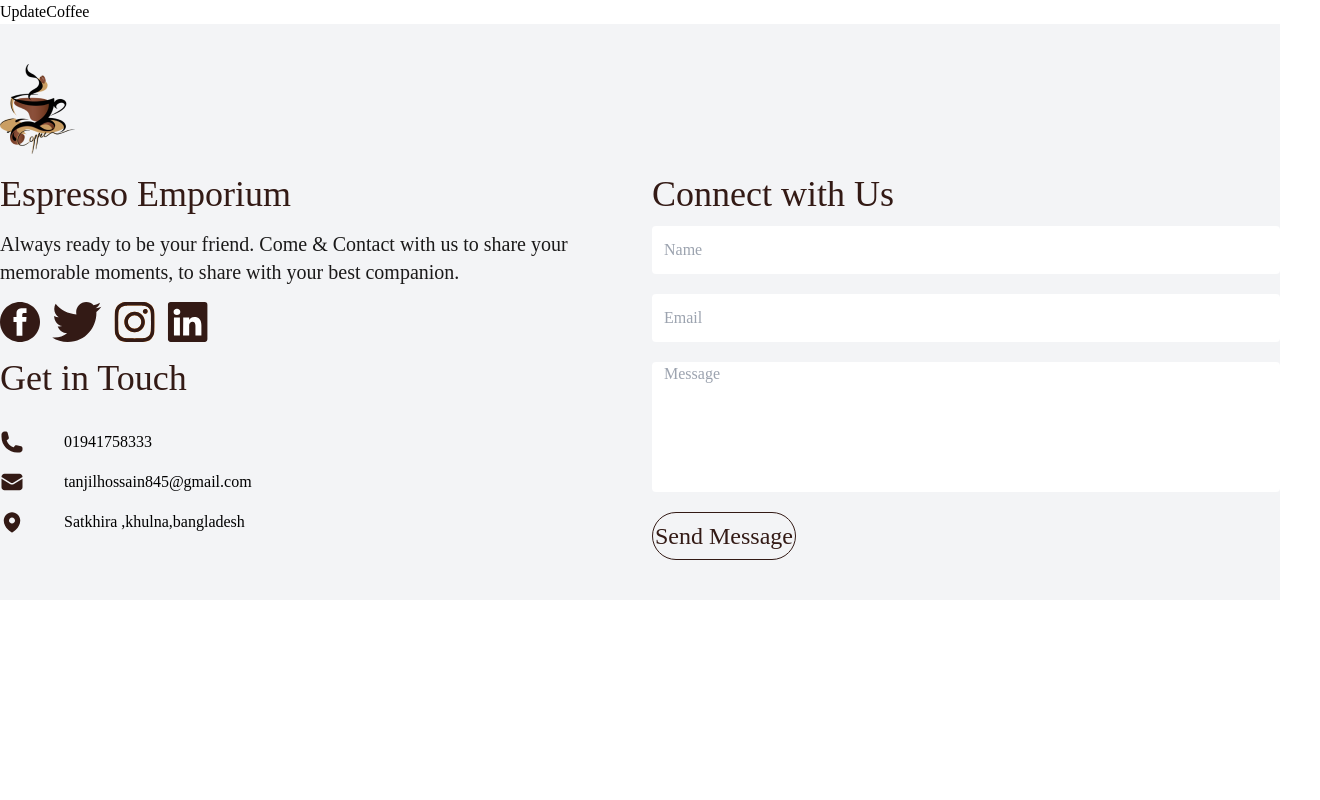
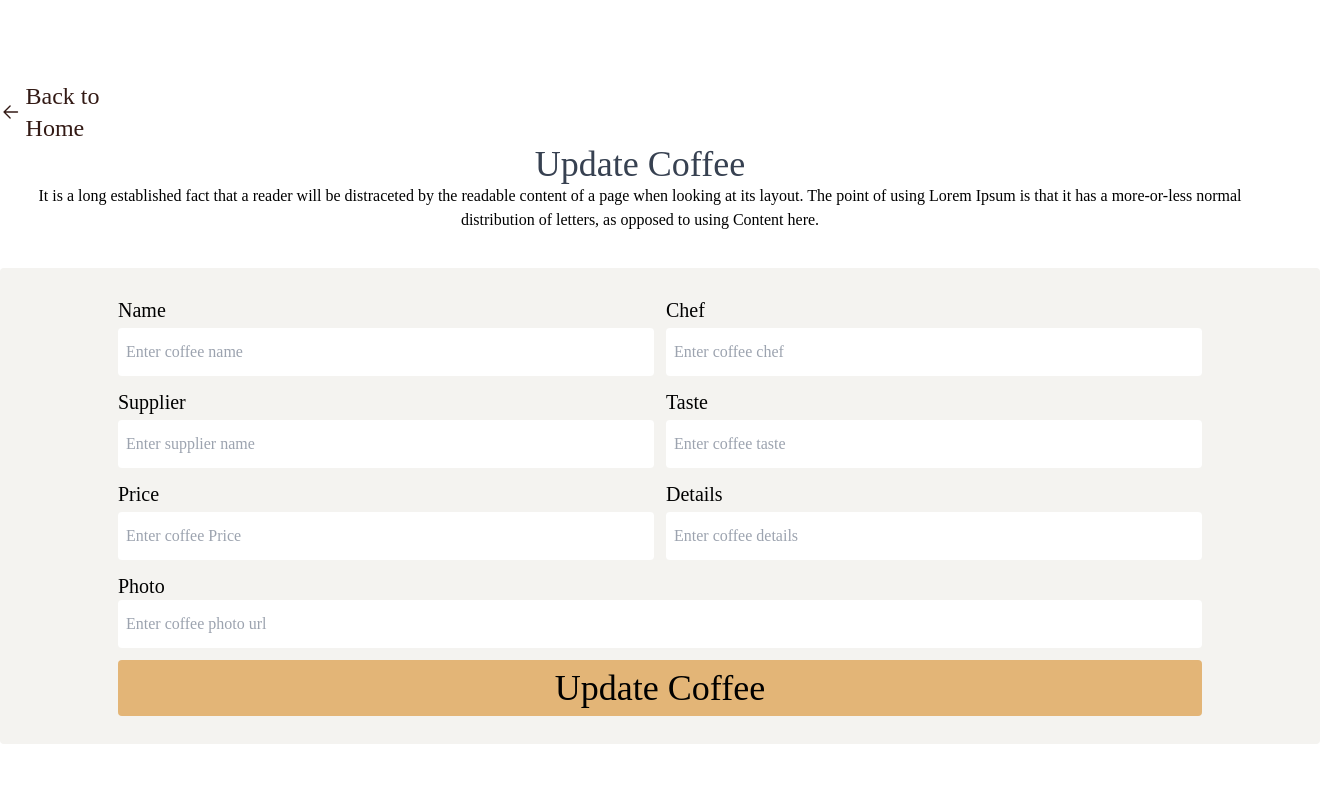
Before and after one commit to Tanjilhossaintamim/coffee-shop-client, a React (Vite) app: page /update-coffee in a window 1280 px wide. Shown: the top 800 px of the page, 1320 px wide, since content can reach past the window. Built offline with nearby package versions, Linux system fonts and the light colour scheme; a web font is replaced by a local one.

Commit message:
compleated update funtionality

```diff
--- a/src/components/Coffee/Coffee.jsx
+++ b/src/components/Coffee/Coffee.jsx
@@ -1,8 +1,14 @@
 import PropTypes from "prop-types";
 import { useDeleteCoffeeMutation } from "../../redux/features/coffee/coffeeApi";
 import Swal from "sweetalert2";
-const Coffee = ({ img, name, chef, price, _id }) => {
+import { useNavigate } from "react-router-dom";
+import { useDispatch } from "react-redux";
+import { editCoffee } from "../../redux/features/coffee/coffeeSlice";
+const Coffee = ({ coffee }) => {
+  const { _id, name, chef, price, photo } = coffee;
   const [deleteCoffee] = useDeleteCoffeeMutation();
+  const dispatch = useDispatch();
+  const navigate = useNavigate();
   const handelDeleteCoffee = async () => {
     const { isConfirmed } = await Swal.fire({
       title: "Warning!",
@@ -15,9 +21,14 @@ const Coffee = ({ img, name, chef, price, _id }) => {
       deleteCoffee(_id);
     }
   };
+
+  const handelUpdateCoffee = () => {
+    dispatch(editCoffee(coffee));
+    navigate("/update-coffee");
+  };
   return (
     <div className="w-full lg:w-[648px] lg:h-[300px] rounded-xl bg-color-gray p-4 flex flex-col lg:flex-row items-center gap-10 flex-wrap">
-      <img src={img} alt="" className="lg:w-[185px] h-[259px] object-cover" />
+      <img src={photo} alt="" className="lg:w-[185px] h-[259px] object-cover" />
       <div className="text-xl flex-grow">
         <p>
           <span className="text-color-black2 mr-2">Name:</span>
@@ -53,7 +64,10 @@ const Coffee = ({ img, name, chef, price, _id }) => {
             />
           </svg>
         </button>
-        <button className="w-10 h-10 flex justify-center items-center bg-[#3C393B] rounded">
+        <button
+          onClick={() => handelUpdateCoffee()}
+          className="w-10 h-10 flex justify-center items-center bg-[#3C393B] rounded"
+        >
           <svg
             xmlns="http://www.w3.org/2000/svg"
             width="20"
@@ -94,11 +108,7 @@ const Coffee = ({ img, name, chef, price, _id }) => {
 };
 
 Coffee.propTypes = {
-  img: PropTypes.string,
-  name: PropTypes.string,
-  chef: PropTypes.string,
-  price: PropTypes.string,
-  _id: PropTypes.string,
+  coffee: PropTypes.object,
 };
 
 export default Coffee;
--- a/src/components/Coffee/CoffeeList.jsx
+++ b/src/components/Coffee/CoffeeList.jsx
@@ -13,14 +13,7 @@ const CoffeeList = () => {
   if (!isLoading && isError) content = <div>Something wrong !</div>;
   if (coffees?.length > 0) {
     content = coffees.map((coffee, i) => (
-      <Coffee
-        key={coffee._id || i}
-        img={coffee.photo}
-        name={coffee.name}
-        price={coffee.price}
-        chef={coffee.chef}
-        _id={coffee._id}
-      />
+      <Coffee key={coffee._id || i} coffee={coffee} />
     ));
   }
   return (
--- a/src/pages/AddCoffee/AddCoffee.jsx
+++ b/src/pages/AddCoffee/AddCoffee.jsx
@@ -4,7 +4,7 @@ import { useEffect } from "react";
 import Swal from "sweetalert2";
 
 const AddCoffee = () => {
-  const [addCoffee, { data, isSuccess, isLoading }] = useAddCoffeeMutation();
+  const [addCoffee, { isSuccess, isLoading }] = useAddCoffeeMutation();
   const handelAddCoffee = (e) => {
     e.preventDefault();
     const form = e.target;
@@ -19,7 +19,6 @@ const AddCoffee = () => {
     addCoffee({ name, chef, supplier, teste, price, details, photo });
   };
   const navigate = useNavigate();
-  console.log(data);
 
   useEffect(() => {
     if (isSuccess) {
--- a/src/pages/UpdateCoffee/UpdateCoffee.jsx
+++ b/src/pages/UpdateCoffee/UpdateCoffee.jsx
@@ -1,5 +1,176 @@
+import { useSelector } from "react-redux";
+import { Link, useNavigate } from "react-router-dom";
+import { useUpdateCoffeeMutation } from "../../redux/features/coffee/coffeeApi";
+import { useEffect } from "react";
+import Swal from "sweetalert2";
+
 const UpdateCoffee = () => {
-  return <div>UpdateCoffee</div>;
+  const { updatedCoffeeData } = useSelector((state) => state.coffee);
+  const [updateCoffee,{isSuccess}] = useUpdateCoffeeMutation();
+  const { _id, name, chef, price, photo, details, teste, supplier } =
+    updatedCoffeeData || {};
+  const handelAddCoffee = (e) => {
+    e.preventDefault();
+    const form = e.target;
+    const name = form.name.value;
+    const chef = form.chef.value;
+    const supplier = form.supplier.value;
+    const teste = form.teste.value;
+    const price = form.price.value;
+    const details = form.details.value;
+    const photo = form.photo.value;
+    const data = { name, chef, supplier, teste, price, details, photo };
+    updateCoffee({ _id, data });
+  };
+  const navigate = useNavigate();
+
+
+  useEffect(() => {
+    if (isSuccess) {
+      Swal.fire({
+        title: "Succes!",
+        text: "Coffee Updated successfully ",
+        icon: "success",
+        confirmButtonText: "Ok",
+      });
+      navigate("/");
+    }
+  }, [isSuccess, navigate]);
+  return (
+    <div className=" py-20">
+      <div className="max-w-[1360px] mx-auto">
+        <Link
+          to={"/"}
+          className="flex items-center gap-1 text-color-cofee text-2xl max-w-[150px]"
+        >
+          <svg
+            xmlns="http://www.w3.org/2000/svg"
+            width="24"
+            height="24"
+            viewBox="0 0 24 24"
+            fill="none"
+          >
+            <path
+              d="M19.5 12H4.5M4.5 12L11.25 18.75M4.5 12L11.25 5.25"
+              stroke="#331A15"
+              strokeWidth="1.5"
+              strokeLinecap="round"
+              strokeLinejoin="round"
+            />
+          </svg>
+          <span>Back to Home</span>
+        </Link>
+        <div className="text-center">
+          <h1 className="text-4xl text-[#374151]">Update Coffee</h1>
+          <p>
+            It is a long established fact that a reader will be distraceted by
+            the readable content of a page when looking at its layout. The point
+            of using Lorem Ipsum is that it has a more-or-less normal
+            distribution of letters, as opposed to using Content here.
+          </p>
+        </div>
+        <div className="lg:w-[1320px] mx-auto py-7 rounded flex justify-center mt-9 bg-[#F4F3F0]">
+          <form className="" onSubmit={handelAddCoffee}>
+            <div className="flex flex-col lg:flex-row items-center gap-3 mb-3">
+              <div className="flex flex-col  w-[536px] gap-1">
+                <label className="text-xl text-color-dark2">Name</label>
+                <input
+                  type="text"
+                  name="name"
+                  placeholder="Enter coffee name"
+                  className="h-12 px-2 rounded"
+                  required
+                  defaultValue={name}
+                />
+              </div>
+              <div className="flex flex-col w-[536px] gap-1">
+                <label className="text-xl text-color-dark2">Chef</label>
+                <input
+                  type="text"
+                  name="chef"
+                  placeholder="Enter coffee chef"
+                  className="h-12 px-2 rounded"
+                  required
+                  defaultValue={chef}
+                />
+              </div>
+            </div>
+            <div className="flex flex-col lg:flex-row items-center gap-3 mb-3">
+              <div className="flex flex-col w-[536px] gap-1">
+                <label className="text-xl text-color-dark2">Supplier</label>
+                <input
+                  type="text"
+                  name="supplier"
+                  placeholder="Enter supplier name"
+                  className="h-12 px-2 rounded"
+                  required
+                  defaultValue={supplier}
+                />
+              </div>
+              <div className="flex flex-col w-[536px] gap-1">
+                <label htmlFor="chef" className="text-xl text-color-dark2">
+                  Taste
+                </label>
+                <input
+                  type="text"
+                  name="teste"
+                  placeholder="Enter coffee taste"
+                  className="h-12 px-2 rounded"
+                  required
+                  defaultValue={teste}
+                />
+              </div>
+            </div>
+            <div className="flex flex-col lg:flex-row items-center gap-3 mb-3">
+              <div className="flex flex-col w-[536px] gap-1">
+                <label className="text-xl text-color-dark2">Price</label>
+                <input
+                  type="number"
+                  name="price"
+                  placeholder="Enter coffee Price"
+                  className="h-12 px-2 rounded"
+                  required
+                  defaultValue={price}
+                />
+              </div>
+              <div className="flex flex-col w-[536px] gap-1">
+                <label htmlFor="chef" className="text-xl text-color-dark2">
+                  Details
+                </label>
+                <input
+                  type="text"
+                  name="details"
+                  placeholder="Enter coffee details"
+                  className="h-12 px-2 rounded"
+                  required
+                  defaultValue={details}
+                />
+              </div>
+            </div>
+            <div className="flex flex-col ">
+              <label className="text-xl text-color-dark2">Photo</label>
+              <input
+                type="text"
+                name="photo"
+                placeholder="Enter coffee photo url"
+                className="h-12 px-2 rounded"
+                required
+                defaultValue={photo}
+              />
+            </div>
+            <div>
+              <input
+                type="submit"
+                value="Update Coffee"
+                // disabled={isLoading}
+                className="text-4xl h-14 bg-color-chocklet w-full mt-3 rounded cursor-pointer"
+              />
+            </div>
+          </form>
+        </div>
+      </div>
+    </div>
+  );
 };
 
 export default UpdateCoffee;
--- a/src/redux/app/store.jsx
+++ b/src/redux/app/store.jsx
@@ -1,9 +1,11 @@
 import { configureStore } from "@reduxjs/toolkit";
 import { api } from "../features/api/api";
+import coffeeSlice from "../features/coffee/coffeeSlice";
 
 const store = configureStore({
   reducer: {
     [api.reducerPath]: api.reducer,
+    coffee: coffeeSlice,
   },
   middleware: (getDefaultMiddleware) =>
     getDefaultMiddleware().concat(api.middleware),
--- a/src/redux/features/coffee/coffeeApi.jsx
+++ b/src/redux/features/coffee/coffeeApi.jsx
@@ -51,6 +51,30 @@ const coffeeApi = api.injectEndpoints({
         }
       },
     }),
+    updateCoffee: builder.mutation({
+      query: ({ _id, data }) => ({
+        url: `/coffee/${_id}`,
+        method: "PUT",
+        body: data,
+      }),
+      async onQueryStarted({ _id, data }, { dispatch, queryFulfilled }) {
+        try {
+          const res = await queryFulfilled;
+
+          if (res?.data?.modifiedCount > 0) {
+            dispatch(
+              api.util.updateQueryData("getCoffees", undefined, (draft) => {
+                const updated = draft.find((coffe) => coffe._id == _id);
+
+                Object.assign(updated, data);
+              })
+            );
+          }
+        } catch (error) {
+          console.log(error);
+        }
+      },
+    }),
   }),
 });
 
@@ -58,4 +82,5 @@ export const {
   useAddCoffeeMutation,
   useGetCoffeesQuery,
   useDeleteCoffeeMutation,
+  useUpdateCoffeeMutation,
 } = coffeeApi;
--- /dev/null
+++ b/src/redux/features/coffee/coffeeSlice.jsx
@@ -0,0 +1,18 @@
+import { createSlice } from "@reduxjs/toolkit";
+
+const initialState = {
+  updatedCoffeeData: {},
+};
+
+const coffeeSlice = createSlice({
+  name: "coffee",
+  initialState,
+  reducers: {
+    editCoffee: (state, action) => {
+      state.updatedCoffeeData = action.payload;
+    },
+  },
+});
+
+export default coffeeSlice.reducer;
+export const { editCoffee } = coffeeSlice.actions;
```
